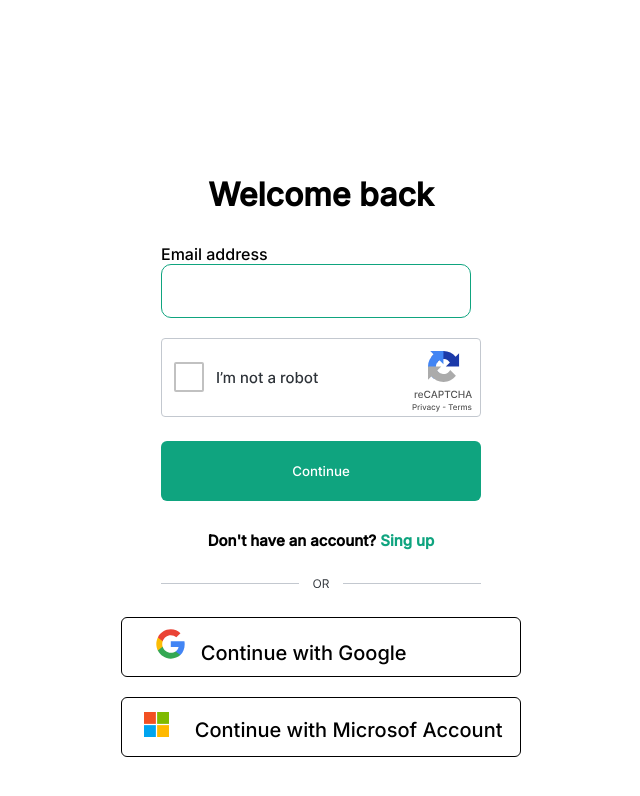
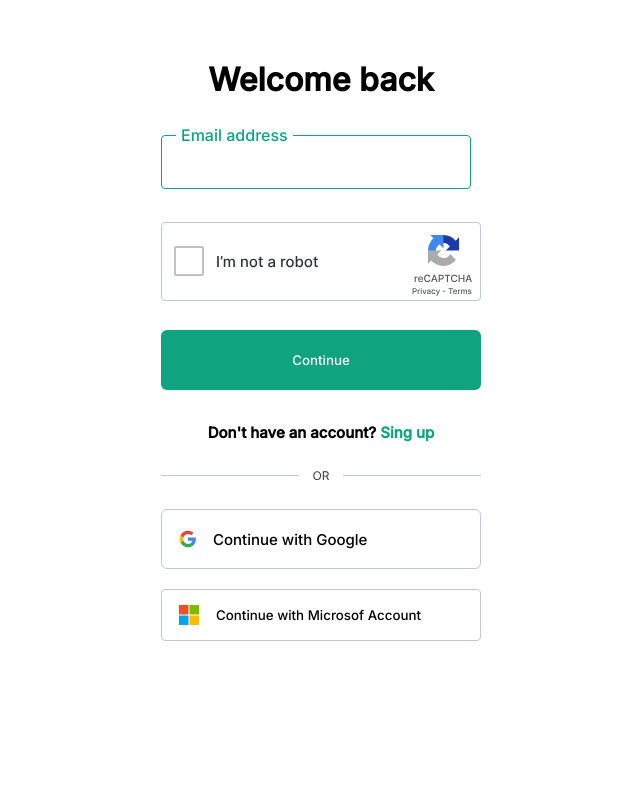
Before and after one commit to Pedro235MC/clone-GPT, a plain HTML site: page login/index.html in a window 1280 px wide. Shown: the whole page, without its empty margins (319-959 px from the left). Drawn offline with Linux system fonts and the light colour scheme.

Commit message:
Add files via upload
pt 3.1

```diff
--- a/login/css/style.css
+++ b/login/css/style.css
@@ -31,13 +31,13 @@ main {
 
 }
 #gptimg {
-    margin-top: -80px;
+    margin-top: -200px;
 
 }
 
 h1 {
-    margin-top: 200px ;
-    margin-bottom: 30px;
+    margin-top: 90px ;
+    margin-bottom: 36px;
 
 }
 
@@ -45,19 +45,27 @@ h1 {
 
     width: 320px;
     height: 74px;
-    margin-bottom: 20px;
+    margin-bottom: 13px;
+}
+
+label{
+    position: absolute;
+    margin-left: 15px;
+    margin-top: -15px;
+    background-color: white;
+    padding: 5px;
+    color:  #0FA47F;
 }
 
 input {
     width: 310px;
     height: 54px;
-
-    border-radius: 10px;
+    border-radius: 4px;
     border: 1px solid #0FA47F;
 }
 
 #contibtn {
-    margin-top: 20px;
+    margin-top: 25px;
     width: 320px;
     height: 60px;
     color: white;
@@ -75,7 +83,7 @@ input {
 
 h6 {
     margin-bottom: 20px;
-    margin-top: 10px;
+    margin-top: 13px;
     font-size: 15px;
 }
 
@@ -92,34 +100,45 @@ a {
 
 #btngoogle {
 background-color: white;
-border: 0.5px solid black;
+border: 0.5px solid #C3C8CF;
 border-radius: 6px;
-width: 400px;
+width: 320px;
 height: 60px;
-font-size: 20px;
+font-size: 15px;
 margin-bottom: 20px;
-align-content: center;
-justify-items: center;
+display: flex;
+flex-direction: row;
+justify-content: flex-start;
+align-items: center;
+transition-duration: 0.4s;
 }
 
 #btnmicrosoft {
-    background-color: white;
-    border: 0.5px solid black;
-    border-radius: 6px;
-    width: 400px;
-    height: 60px;
-    font-size: 20px;
+    border: 1px solid #C3C8CF;
+    background-color: transparent;
+    width: 320px;
+    height: 52px;
+    border-radius: 4px;
+    display: flex;
+    flex-direction: row;
+    justify-content: flex-start;
+    align-items: center;
 }
 
 #google {
 
-    margin-left: -80px;
-    margin-right: 10px;
-    width: 30px;
+    margin-left: 17px;
+    margin-right: 17px;
+    width: 17px;
 }
 
 #microsoft {
-    margin-left: 5px;
-    margin-right: 20px;
-    width: 25px;
+    margin-left: 17px;
+    margin-right: 17px;
+    width: 20px;
 }
+
+
+#btngoogle:hover { background-color: #C5C5D1;}
+
+#btnmicrosoft:hover { background-color: #C5C5D1;}
```
Also changed, not shown: login/index.html (line endings or trailing spaces).
